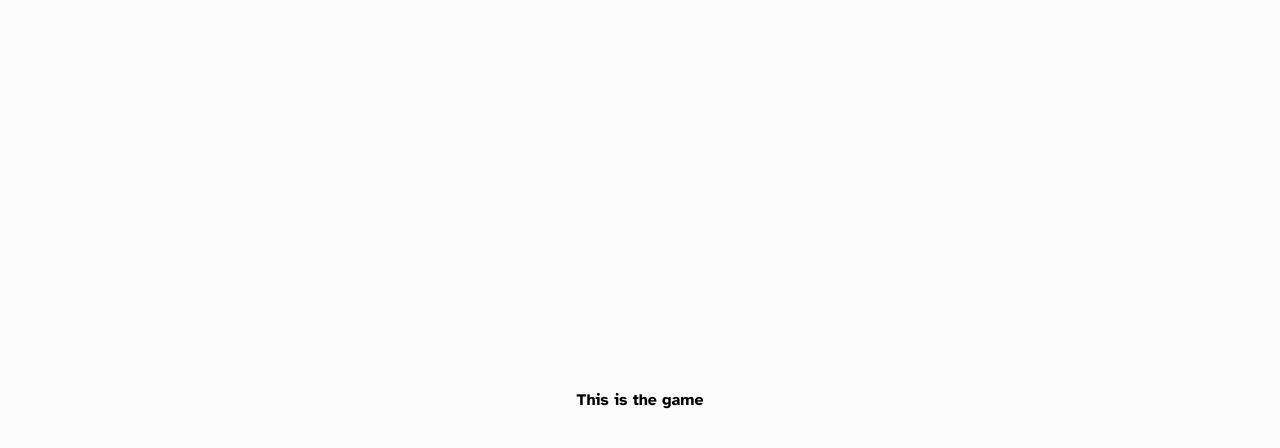
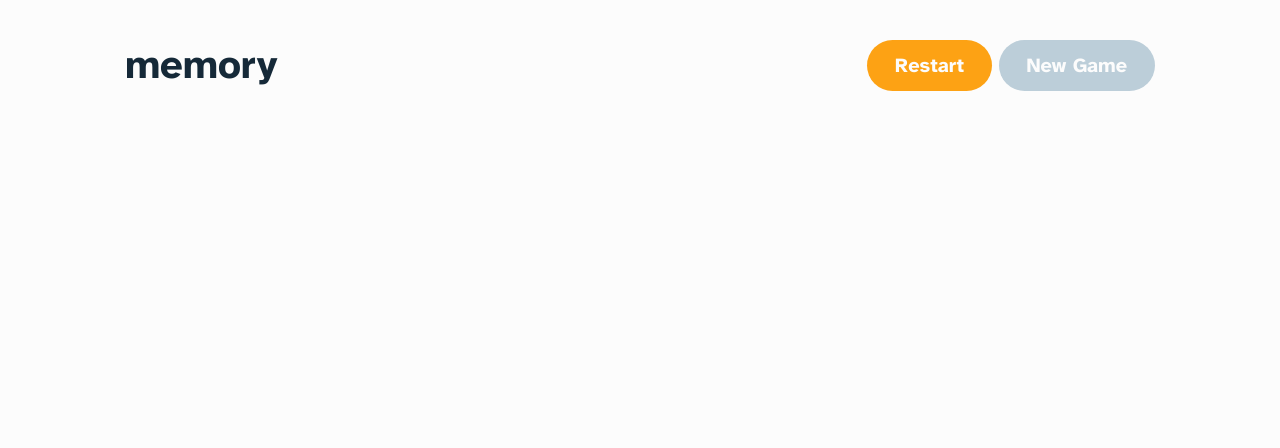
Before and after one commit to brodiehunt/memory-game, a React (Vite) app: page / in a window 1280 px wide. Both pictures are taken after a click on the button "Start Game". Shown: the top 448 px of the page. Built offline with nearby package versions, Linux system fonts and the light colour scheme.

Commit message:
Nav component finished. Styling on all sizes, just need to link restart btn event listener when up to it.

```diff
--- a/src/App.css
+++ b/src/App.css
@@ -46,6 +46,14 @@ button {
     border-radius: var(--br-L);
 }
 
+/* Nav buttons */
+
+.btn-nav {
+    font-size: var(--font-sz-400);
+    padding: 0.62rem 1.16rem;
+    border-radius: var(--br-L);
+}
+
 @media only screen and (min-width: 768px) {
     .btn-menu {
         padding: 0.69rem;
@@ -59,6 +67,11 @@ button {
         border-radius: var(--br-XL);
     }
 
+    .btn-nav {
+        padding: 0.81rem 1.75rem;
+        font-size: var(--font-sz-600);
+    }
+
 }
 
 @media only screen and (min-width: 1444px) {
--- a/src/components/Game.jsx
+++ b/src/components/Game.jsx
@@ -1,12 +1,37 @@
 import {useState} from 'react';
+import styled from 'styled-components';
 import Nav from './Nav';
 import Board from './Board';
 import Modal from './Modal';
 import PlayersInfo from './PlayersInfo'
 
-export default function Game() {
+const GameContainer = styled.div`
+    padding: 1.5rem;
+    margin: 0 auto;
+    height: 100vh;
+    width: 100%;
+    max-width: 1110px;
+    display: flex;
+    flex-direction: column;
+    justify-content: space-between;
+    align-items: center;
+
+
+
+    @media (min-width: 768px) {
+        padding: 2.5rem;
+    }
+
+    @media (min-width: 1444px) {
+        padding: 5rem 0;
+    }
+`;
+
+export default function Game({handleNewGame}) {
 
     return (
-        <div>This is the game</div>
+        <GameContainer>
+            <Nav handleNewGame={handleNewGame}/>
+        </GameContainer>
     )
 }
--- a/src/components/Main.jsx
+++ b/src/components/Main.jsx
@@ -25,6 +25,13 @@ export default function Main() {
         setMenuOpen(!menuOpen);
     }
 
+    function newGame() {
+        setIsNumbers(true);
+        setNumOfPlayers(1);
+        setIsSmallGrid(true);
+        setMenuOpen(true);
+    }
+
 
     return (
         <BodyContainer $background={menuOpen ? 'dark' : 'light'}>
@@ -38,7 +45,12 @@ export default function Main() {
                 handleChangeNumPlayers={handleChangeNumPlayers}
                 handleChangeGrid={handleChangeGrid}/>
                 ) : (
-                <Game/>
+                <Game
+                    isNumbers={isNumbers}
+                    numOfPlayers={numOfPlayers}
+                    isSmallGrid={isSmallGrid}
+                    handleNewGame={newGame}
+                />
             )}
 
 
--- a/src/components/Nav.jsx
+++ b/src/components/Nav.jsx
@@ -1,10 +1,85 @@
+import styled from 'styled-components';
 import Button from './Button';
+import {useState} from 'react';
 
-export default function Nav() {
+const NavEl = styled.nav`
+    display: flex;
+    justify-content: space-between;
+    align-items: center;
+    width: 100%;
+    position: relative;
+
+    h1 {
+        color: var(--background-col);
+        font-size: var(--font-sz-700);
+    }
+
+    .nav-buttons {
+        display: none;
+        gap: 0.4rem;
+    }
+
+    .menu-modal {
+        position: fixed;
+        top: 0;
+        left: 0;
+        width: 100vw;
+        height: 100vh;
+        display: flex;
+        justify-content: center;
+        align-items: center;
+        background: rgba(0,0,0, 0.5);
+    }
+
+    .menu {
+        width: 100%;
+        margin: 0 1.5rem;
+        padding: 1.5rem;
+        background-color: var(--light);
+        border-radius: var(--br-S);
+        display: grid;
+        grid-template-rows: repeat(3, 1fr);
+        grid-gap: 1rem;
+    }
+
+    @media (min-width: 768px) {
+        h1 {
+            font-size: var(--font-sz-1000);
+        }
+
+        .nav-buttons {
+            display: flex;
+        }
+        .btn.open-menu {
+            display: none;
+        }
+    }
+`;
+
+export default function Nav({handleNewGame}) {
+    const [menuOpen, setMenuOpen] = useState(false);
+
+    function handleToggleMenu() {
+        setMenuOpen(!menuOpen);
+    }
 
     return (
-        <nav>
-            this is the nav
-        </nav>
-    )
+        <NavEl>
+            <h1>memory</h1>
+            <div className="nav-buttons">
+                <Button className="btn primary btn-nav" text="Restart"/>
+                <Button className="btn secondary btn-nav" text="New Game" onClick={handleNewGame}/>
+            </div>
+            <Button className="btn primary btn-nav open-menu" text="Menu" onClick={handleToggleMenu}/>
+            {menuOpen &&
+                <div className="menu-modal">
+                    <div className="menu">
+                        <Button className="btn primary btn-lrg" text="Restart"/>
+                        <Button className="btn secondary btn-lrg" text="New Game" onClick={handleNewGame}/>
+                        <Button className="btn secondary btn-lrg" text="Resume Game" onClick={handleToggleMenu}/>
+                    </div>
+                </div>
+            }
+        </NavEl>
+)
 }
--- a/src/components/styles/Global.js
+++ b/src/components/styles/Global.js
@@ -4,7 +4,10 @@ const GlobalStyles = createGlobalStyle`
 
     *, *::before, *::after {
         box-sizing: border-box;
+        margin: 0;
+        padding: 0;
     }
+
     body {
         --font-sz-100: 0.8125rem;
         --font-sz-200: 0.875rem;
@@ -33,9 +36,6 @@ const GlobalStyles = createGlobalStyle`
         --idle-hover: #6395B8;
         --neutral: #DFE7EC;
         --light: #FCFCFC;
-        box-sizing: border-box;
-        margin: 0;
-        padding: 0;
         font-family: 'Atkinson Hyperlegible', sans-serif;
         font-size: 1rem;
         font-weight: 700;
```
